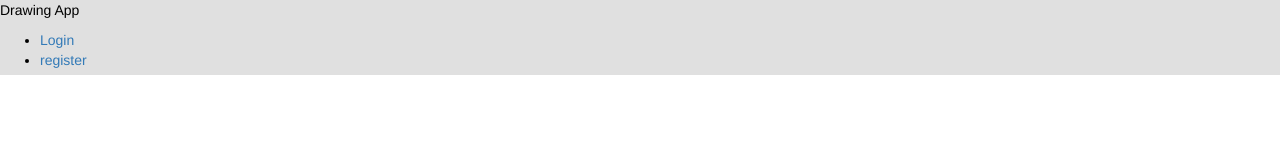
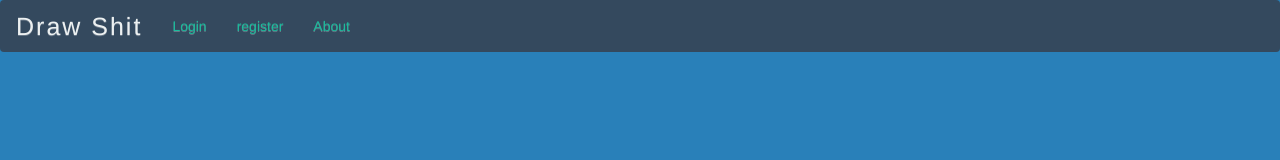
Before and after one commit to brandenrodgers/Drawing-Game, a website: page public/index.html at #/login in a window 1280 px wide. Drawn offline with nearby package versions, Linux system fonts and the light colour scheme; some packages are replaced by stand-ins of ours; no server answers.

Commit message:
changed the nav and added some color to the pages

```diff
--- a/public/app/client/views/header/header.view.html
+++ b/public/app/client/views/header/header.view.html
@@ -1,16 +1,31 @@
-<nav ng-controller="HeaderController as model">
-	<div>
-		<div>
-			<p>Drawing App</p>
-		</div>
-		<div>
-			<p ng-show="sessionId">{{sessionId}}</p>
-		</div>
-		<ul>
+<nav ng-controller="HeaderController as model" class="navbar" role="navigation">
+	<div class="navbar-header">
+		<button type="button" class="navbar-toggle" data-toggle="collapse" data-target="#navbar-collapse-01">
+			<span class="sr-only">Toggle navigation</span>
+			<i class="fa fa-bars fa-2x" aria-hidden="true"></i>
+		</button>
+		<a class="navbar-brand game-title" href="#/profile">Draw Shit</a>
+	</div>
+	<div class="collapse navbar-collapse" id="navbar-collapse-01">
+		<ul class="nav navbar-nav">
 			<li ng-show="currentUser" class="active"><a href="#/profile">{{currentUser.username}}</a></li>
-			<li ng-hide="currentUser"><a href="#/login">Login</a></li>
+			<li ng-hide="currentUser" class="active"><a href="#/login">Login</a></li>
 			<li ng-hide="currentUser"><a href="#/register">register</a></li>
 			<li ng-show="currentUser"><a ng-click="model.logout()">logout</a></li>
+			<li><a href="#">About</a></li>
 		</ul>
-	</div>
+	</div><!-- /.navbar-collapse -->
+	<!---->
+	<!--<div class="col-xs-offset-1 col-xs-5">-->
+		<!--<p class="game-title">Draw Shit</p>-->
+	<!--</div>-->
+	<!--<ul class="col-xs-4">-->
+		<!--<li ng-show="currentUser" class="active"><a href="#/profile">{{currentUser.username}}</a></li>-->
+		<!--<li ng-hide="currentUser"><a href="#/login">Login</a></li>-->
+		<!--<li ng-hide="currentUser"><a href="#/register">register</a></li>-->
+		<!--<li ng-show="currentUser"><a ng-click="model.logout()">logout</a></li>-->
+	<!--</ul>-->
+	<!--<div class="col-xs-1">-->
+		<!--<p ng-show="sessionId">Session: {{sessionId}}</p>-->
+	<!--</div>-->
 </nav>
--- a/public/css/styles.css
+++ b/public/css/styles.css
@@ -4,17 +4,44 @@
     font-family: "Eau Naturelle", "Helvetica", "Arial", "Lucida Grande", "Gill Sans", "Verdana", sans-serif;
     font-weight:100;
     color: #1f2e2e;
-    background-color: #ffffff;
+    background-color: #2980b9;
 }
 
 /** HEADER
 */
 nav {
-    min-height: 75px;
-    background-color: #e0e0e0;
-    color: black;
+    background-color: #34495e;
 }
 
+nav .game-title {
+    font-size: 25px;
+    color: #ecf0f1;
+    font-weight: 500;
+    letter-spacing: 2px;
+}
+
+nav a{
+    color: #1abc9c;
+}
+
+/** LOGIN / REGISTER
+*/
+
+.login-form-wrapper {
+    background: #bdc3c7;
+    border-radius: 5px;
+}
+
+.register-form-wrapper {
+    background: #bdc3c7;
+    border-radius: 5px;
+}
+
+.form-title {
+    text-align: center;
+    color: #ecf0f1;
+    font-size: 20px;
+}
 
 /** LOBBY
 */
--- a/public/index.html
+++ b/public/index.html
@@ -5,21 +5,31 @@
     <meta http-equiv="X-UA-Compatible" content="IE=edge">
     <meta name="viewport" content="width=device-width, initial-scale=1">
     <!-- The above 3 meta tags *must* come first in the head; any other head content must come *after* these tags -->
-    <meta name="description" content="Drawing Game">
+    <meta name="description" content="Draw Shit">
     <meta name="author" content="Branden Rodgers">
 
-    <title>Drawing Game</title>
+    <title>Draw Shit</title>
 
-    <!-- Bootstrap core CSS -->
-    <link href="https://maxcdn.bootstrapcdn.com/bootstrap/3.3.6/css/bootstrap.min.css" rel="stylesheet">
+    <!-- jQuery-->
+    <script src="https://code.jquery.com/jquery-3.1.0.min.js"
+            integrity="sha256-cCueBR6CsyA4/9szpPfrX3s49M9vUU5BgtiJj06wt/s="
+            crossorigin="anonymous">
+    </script>
+
+    <!-- Bootstrap  -->
+    <!-- Latest compiled and minified CSS -->
+    <link rel="stylesheet" href="https://maxcdn.bootstrapcdn.com/bootstrap/3.3.7/css/bootstrap.min.css" integrity="sha384-BVYiiSIFeK1dGmJRAkycuHAHRg32OmUcww7on3RYdg4Va+PmSTsz/K68vbdEjh4u" crossorigin="anonymous">
+    <!-- Optional theme -->
+    <link rel="stylesheet" href="https://maxcdn.bootstrapcdn.com/bootstrap/3.3.7/css/bootstrap-theme.min.css" integrity="sha384-rHyoN1iRsVXV4nD0JutlnGaslCJuC7uwjduW9SVrLvRYooPp2bWYgmgJQIXwl/Sp" crossorigin="anonymous">
+    <!-- Latest compiled and minified JavaScript -->
+    <script src="https://maxcdn.bootstrapcdn.com/bootstrap/3.3.7/js/bootstrap.min.js" integrity="sha384-Tc5IQib027qvyjSMfHjOMaLkfuWVxZxUPnCJA7l2mCWNIpG9mGCD8wGNIcPD7Txa" crossorigin="anonymous"></script>
+
 
     <!--Fontawesome -->
     <Link href="https://maxcdn.bootstrapcdn.com/font-awesome/4.6.1/css/font-awesome.min.css" rel="stylesheet">
 
     <!-- Custom styles for this template -->
     <link href="css/styles.css" rel="stylesheet">
-
-    <script type="text/javascript" src="https://cdnjs.cloudflare.com/ajax/libs/jquery/1.8.3/jquery.min.js"></script>
 
     <!-- Load all JS Scripts -->
     <script src="https://cdnjs.cloudflare.com/ajax/libs/angular.js/1.5.0-beta.0/angular.js"></script>
```
Also changed, not shown: public/app/client/views/user/login.view.html (+2 -2 lines), public/app/client/views/user/register.view.html (+2 -2 lines).
